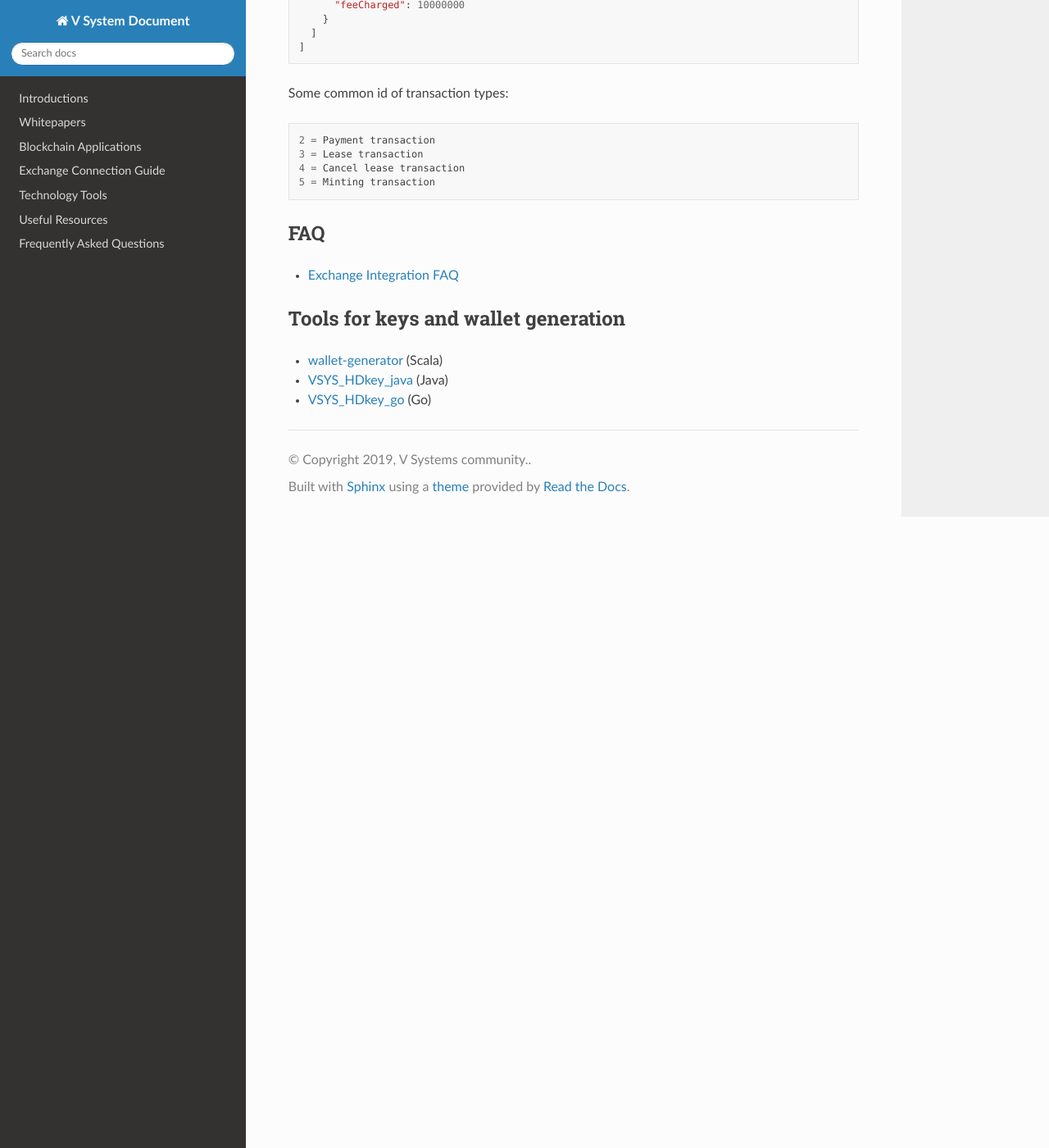
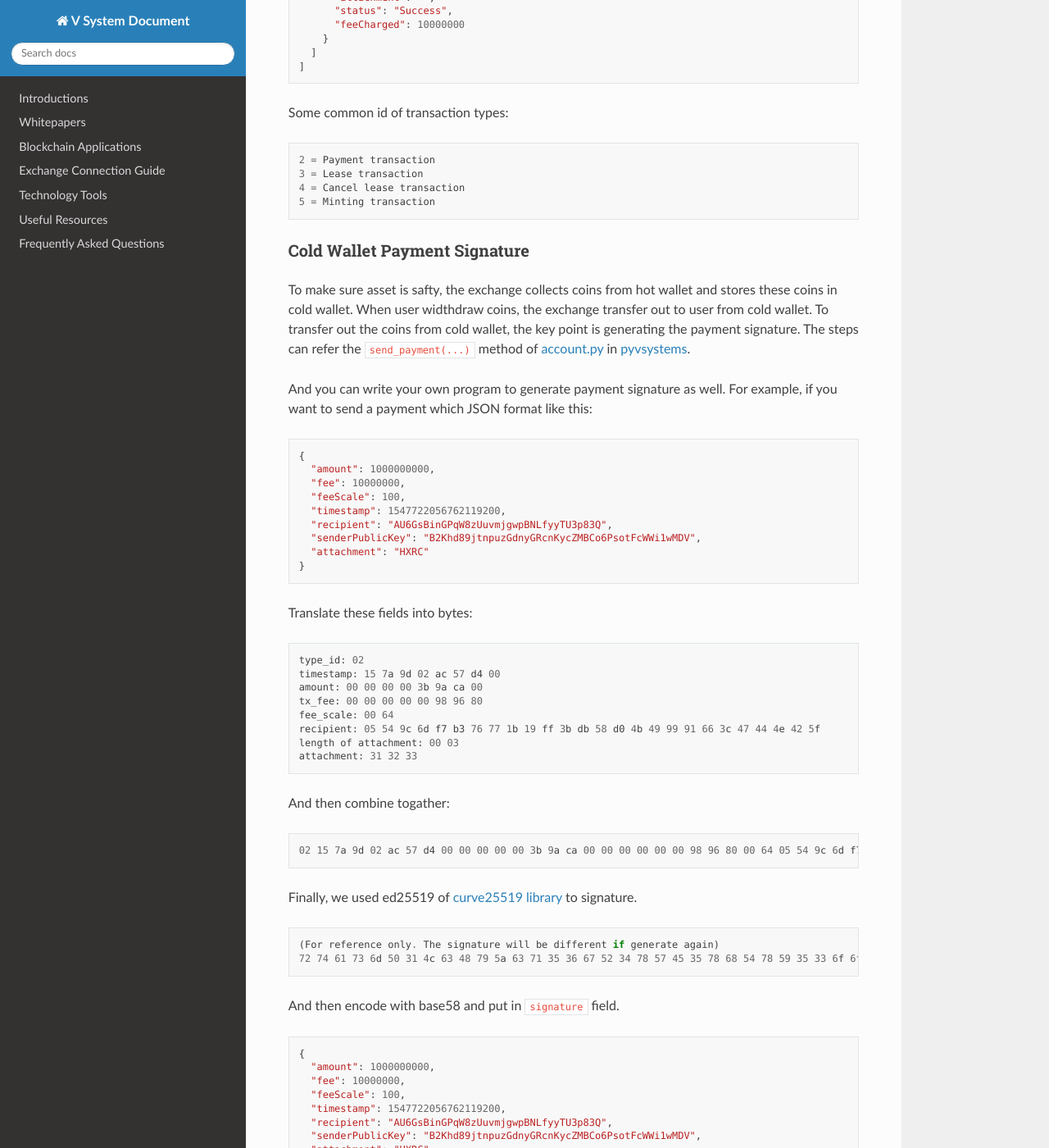
Before and after one commit to virtualeconomy/document, a Sphinx documentation site: the page built from sphinx/source/exchanges.md, in a window 1280 px wide and 1400 px high, scrolled down 10128 px. Shown: the whole window at 82% size. Built offline with Sphinx 7.4.7 and the Read the Docs theme 2.0.0, drawn with Linux system fonts in a browser that asks for light colours; some of the changed text lies outside the part shown.

Commit message:
add "Cold Wallet Payment Signature"

````diff
--- a/sphinx/source/exchanges.md
+++ b/sphinx/source/exchanges.md
@@ -202,7 +202,7 @@ $ screen -x vsys-node
 
 ## Full Node API Operation
 
-Security warning: Every full node provides RESTful API for interaction with chain. The RESTful API service will use port 9922. For security reason, we suggest the exchange modify firewall rule and **not open 9922 in public network**, only for internal network using.
+Security warning: Every full node provides RESTful API for interaction with chain. The RESTful API service will use port 9922. For security reason, we suggest the exchange modify firewall rule and **not open 9922 in public network**, only for internal network using. To make communication among the nodes easy and smooth, please keep port 9921 (mainnet) and 9923 (testnet) opening in public.
 
 You could use the following method to call APIs.
 
@@ -523,11 +523,75 @@ Some common id of transaction types:
 5 = Minting transaction
 ```
 
+### Cold Wallet Payment Signature
+
+To make sure asset is safty, the exchange collects coins from hot wallet and stores these coins in cold wallet. When user widthdraw coins, the exchange transfer out to user from cold wallet. To transfer out the coins from cold wallet, the key point is generating the payment signature. The steps can refer the `send_payment(...)` method of [account.py](https://github.com/virtualeconomy/pyvsystems/blob/master/account.py) in [pyvsystems](https://github.com/virtualeconomy/pyvsystems).
+
+And you can write your own program to generate payment signature as well.
+For example, if you want to send a payment which JSON format like this:
+
+```
+{
+  "amount": 1000000000,
+  "fee": 10000000,
+  "feeScale": 100,
+  "timestamp": 1547722056762119200,
+  "recipient": "AU6GsBinGPqW8zUuvmjgwpBNLfyyTU3p83Q",
+  "senderPublicKey": "B2Khd89jtnpuzGdnyGRcnKycZMBCo6PsotFcWWi1wMDV",
+  "attachment": "HXRC"
+}
+```
+
+Translate these fields into bytes:
+
+```
+type_id: 02
+timestamp: 15 7a 9d 02 ac 57 d4 00
+amount: 00 00 00 00 3b 9a ca 00
+tx_fee: 00 00 00 00 00 98 96 80
+fee_scale: 00 64
+recipient: 05 54 9c 6d f7 b3 76 77 1b 19 ff 3b db 58 d0 4b 49 99 91 66 3c 47 44 4e 42 5f
+length of attachment: 00 03
+attachment: 31 32 33
+
+```
+
+And then combine togather:
+
+```
+02 15 7a 9d 02 ac 57 d4 00 00 00 00 00 3b 9a ca 00 00 00 00 00 00 98 96 80 00 64 05 54 9c 6d f7 b3 76 77 1b 19 ff 3b db 58 d0 4b 49 99 91 66 3c 47 44 4e 42 5f 00 03 31 32 33
+```
+
+Finally, we used ed25519 of [curve25519 library](https://github.com/tgalal/python-axolotl-curve25519) to signature.
+
+```
+(For reference only. The signature will be different if generate again)
+72 74 61 73 6d 50 31 4c 63 48 79 5a 63 71 35 36 67 52 34 78 57 45 35 78 68 54 78 59 35 33 6f 6f 6f 4d 32 53 61 36 63 75 42 52 61 78 72 71 33 39 63 54 56 6b 39 4d 67 4d 76 6e 38 61 5a 45 6d 4e 78 6b 56 39 55 39 63 62 41 6a 43 50 4d 68 48 46 6f 51 33 57 69 66 57
+```
+
+And then encode with base58 and put in `signature` field.
+
+```
+{
+  "amount": 1000000000,
+  "fee": 10000000,
+  "feeScale": 100,
+  "timestamp": 1547722056762119200,
+  "recipient": "AU6GsBinGPqW8zUuvmjgwpBNLfyyTU3p83Q",
+  "senderPublicKey": "B2Khd89jtnpuzGdnyGRcnKycZMBCo6PsotFcWWi1wMDV",
+  "attachment": "HXRC",
+  "signature": "rtasmP1LcHyZcq56gR4xWE5xhTxY53oooM2Sa6cuBRaxrq39cTVk9MgMvn8aZEmNxkV9U9cbAjCPMhHFoQ3WifW"
+}
+```
+
+Pass this JSON to full node. And full node broadcasts to network with API `/vsys/broadcast/payment`.
+
+
 ## FAQ
 * [Exchange Integration FAQ](https://vsys.readthedocs.io/en/latest/FAQ.html)
 
 ## Tools for keys and wallet generation
 
-* [wallet-generator](https://github.com/virtualeconomy/v-wallet-generator) (Scala)
-* [VSYS_HDkey_java](https://github.com/virtualeconomy/VSYS_HDkey_java) (Java)
-* [VSYS_HDkey_go](https://github.com/virtualeconomy/VSYS_HDkey_go) (Go)
+* [Wallet Generator](https://github.com/virtualeconomy/v-wallet-generator) (Scala)
+* [VSYS HDkey](https://github.com/virtualeconomy/VSYS_HDkey_java) (Java)
+* [VSYS HDkey](https://github.com/virtualeconomy/VSYS_HDkey_go) (Go)
````
